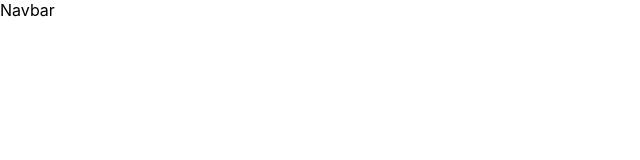
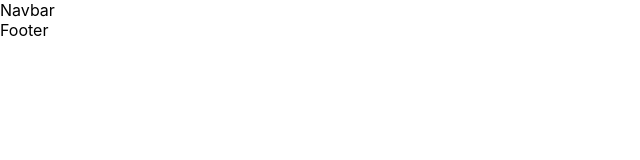
Before and after one commit to Raghav0407/ShivyaForge, a React (Create React App) app in the folder frontend/: page / in a window 1280 px wide. Shown: the top 160 px of the page, without its empty margins (0-640 px from the left). Built offline with nearby package versions, Linux system fonts and the light colour scheme.

Commit message:
Footer File

```diff
--- a/frontend/src/App.js
+++ b/frontend/src/App.js
@@ -1,10 +1,12 @@
 
 import './App.css';
 import Navbar from './Components/Navbar';
+import Footer from './Components/Footer';
 function App() {
   return (
     <div className="App">
      <Navbar/>
+     <Footer/>
     </div>
   );
 }
--- /dev/null
+++ b/frontend/src/Components/Footer.jsx
@@ -0,0 +1,9 @@
+import React from 'react'
+
+const Footer = () => {
+  return (
+    <div>Footer</div>
+  )
+}
+
+export default Footer
```
